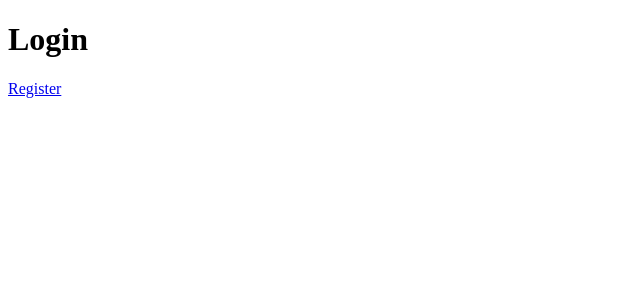
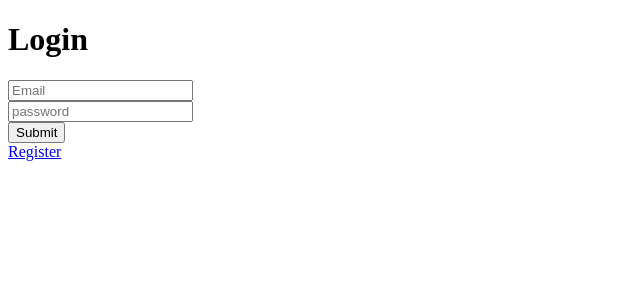
Before and after one commit to DylanGee3742/E-Commerce-App, a React (Create React App) app in the folder client/: page /login in a window 1280 px wide. Shown: the top 300 px of the page, without its empty margins (0-640 px from the left). Built offline with nearby package versions, Linux system fonts and the light colour scheme.

Commit message:
Basic log in created

```diff
--- a/client/src/pages/Home.js
+++ b/client/src/pages/Home.js
@@ -1,13 +1,26 @@
-import React from 'react'
+import React, { useEffect, useState } from 'react'
 import { NavLink } from 'react-router-dom';
 
 export default function Home() {
+  const [ userInfo, setUserInfo ] = useState([])
+
+  const getUserInfo = async () => {
+    const data = await fetch('http://localhost:5000');
+    return console.log(data);
+  };
+
   return (
     <>
   <h1>Home</h1>
+  <NavLink to="/login">
+    Login
+  </NavLink>
+  <br />
   <NavLink to="/register">
     Register
   </NavLink>
+  <br />
+  <button onClick={getUserInfo}>User info</button>
   </>
   )
 }
--- a/client/src/pages/Login.js
+++ b/client/src/pages/Login.js
@@ -5,6 +5,17 @@ export default function Login() {
   return (
   <>
     <h1>Login</h1>
+    <form action='http://localhost:5000/login' method='POST'>
+      <div>
+      <input type="email" id="email" name="email" placeholder="Email" required />
+      </div>
+      <div>
+      <input type="password" id="password" name="password" placeholder="password" required />
+      </div>
+      <div>
+      <button type="submit">Submit</button>
+      </div>
+    </form>
     <NavLink to='/register'>
       Register
     </NavLink>
```
